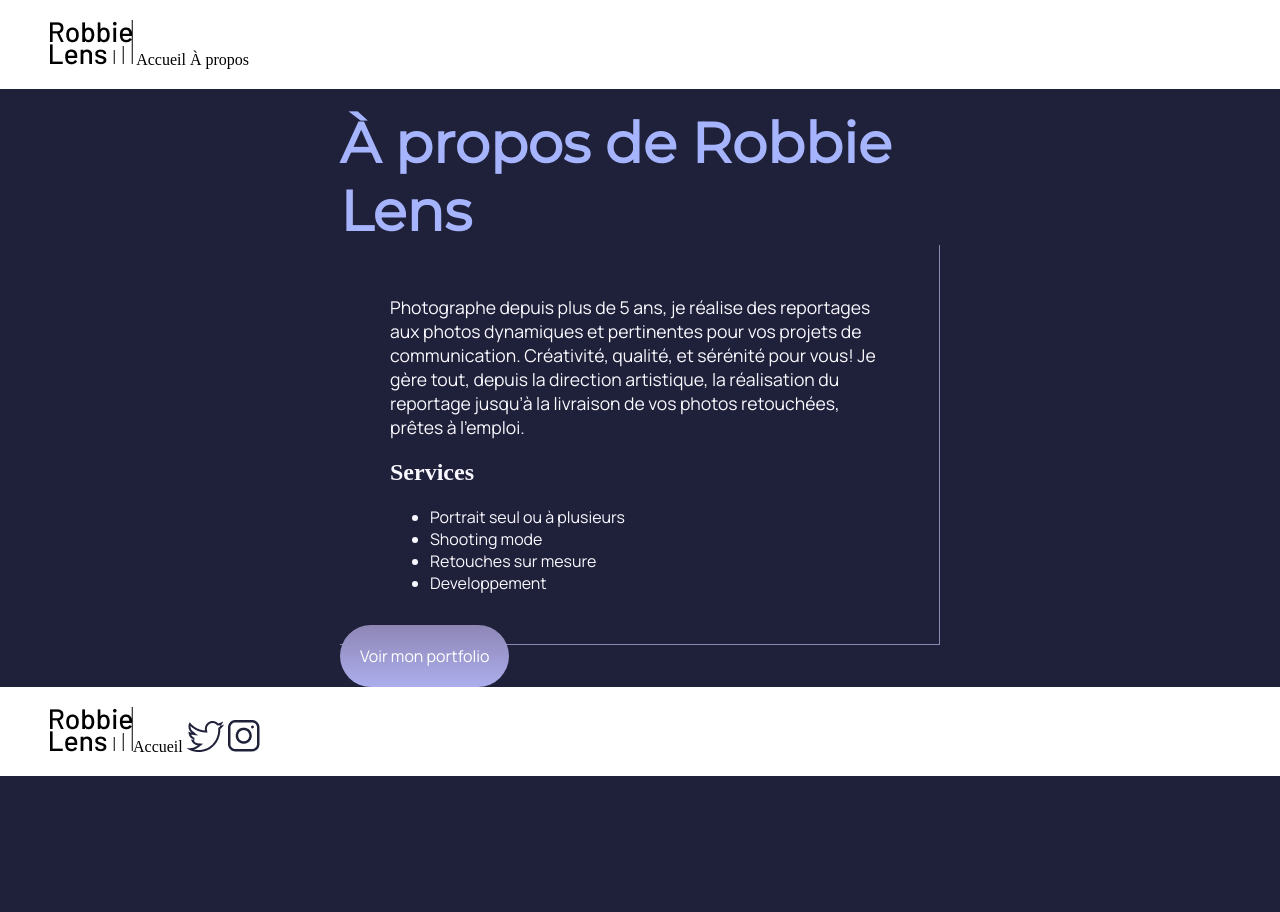
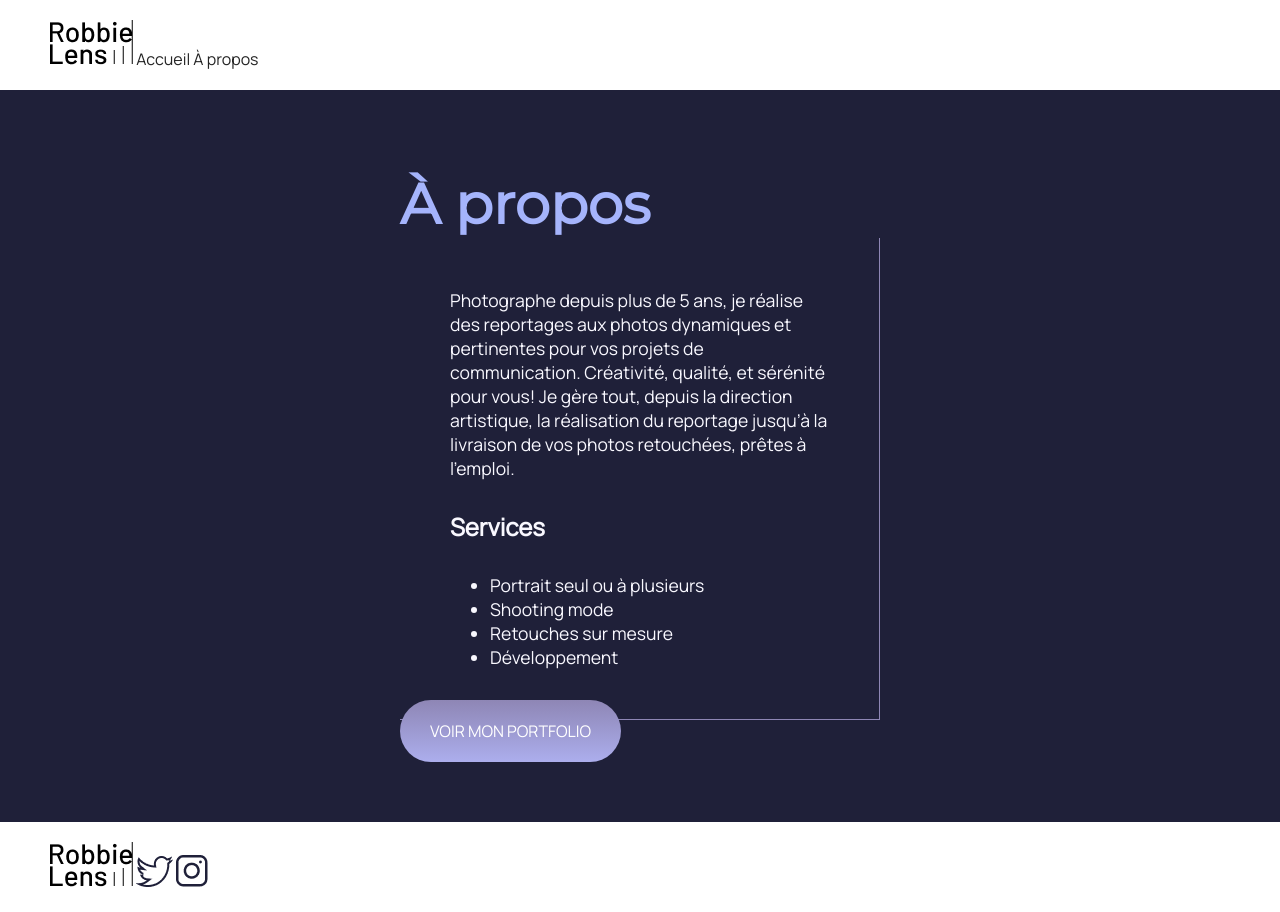
Before and after one commit to Balidriss/Openclassroom-Cr-ez-votre-site-web-avec-HTML5-et-CSS3-, a plain HTML site: page a-propos.html in a window 1280 px wide. Before the commit the page ends 800 px from the top, so only its background shows below. Drawn offline with Linux system fonts and the light colour scheme.

```diff
--- a/a-propos.html
+++ b/a-propos.html
@@ -2,14 +2,12 @@
 <html lang="fr">
 
 <head>
-    <meta charset="utf-8">
+    <meta charset="utf-8" >
     <title>À propos - Robbie Lens Photographie</title>
-    <link href="style.css" rel="stylesheet">
-    <link rel="preconnect" href="https://fonts.gstatic.com" crossorigin>
-<link href="https://fonts.googleapis.com/css2?family=Manrope&display=swap" rel="stylesheet">
+    <link href="style.css" rel="stylesheet" >
     <link rel="preconnect" href="https://fonts.googleapis.com">
     <link rel="preconnect" href="https://fonts.gstatic.com" crossorigin>
-<link href="https://fonts.googleapis.com/css2?family=Montserrat&display=swap" rel="stylesheet">
+    <link href="https://fonts.googleapis.com/css2?family=Manrope&family=Montserrat&display=swap" rel="stylesheet">
 </head>
 
 <body>
@@ -22,31 +20,42 @@
             <a href="a-propos.html">À propos</a>
         </nav>
     </header>
-<main id="a-propos-main">
+    <main class="a-propos-main">
         <section>
-    <h1>À propos de Robbie Lens</h1>
-
-    <div class="contenu">
+            <h1>À propos</h1>
+            <div class="carre-contenu">
                 <p>
-        Photographe depuis plus de 5 ans, je réalise des reportages aux photos dynamiques et pertinentes pour vos
-        projets de communication. Créativité, qualité, et sérénité pour vous! Je gère tout, depuis la direction
-        artistique, la réalisation du reportage jusqu’à la livraison de vos photos retouchées, prêtes à l’emploi.
+                    Photographe depuis plus de 5 ans, je réalise des reportages aux photos dynamiques et pertinentes
+                    pour
+                    vos
+                    projets de communication. Créativité, qualité, et sérénité pour vous! Je gère tout, depuis la
+                    direction
+                    artistique, la réalisation du reportage jusqu’à la livraison de vos photos retouchées, prêtes à
+                    l’emploi.
                 </p>
                 <h2>Services</h2>
                 <ul>
                     <li>Portrait seul ou à plusieurs</li>
                     <li>Shooting mode</li>
                     <li>Retouches sur mesure</li>
-        <li>Developpement</li>
+                    <li>Développement</li>
                 </ul>
             </div>
-    <a class="CTA" href="">Voir mon portfolio</a>
+            <div>
+                <a href="" class="cta">VOIR MON PORTFOLIO</a>
+            </div>
         </section>
     </main>
     <footer>
-    <a href="index.html"><img src="images/logo.png" alt="Logo Robbie Lens">Accueil</a>
-    <a target="_blank" href="https://twitter.com/"><img src="images/twitter.png" alt"icon twitter"></a>
-    <a target="_blank" href="https://www.instagram.com/"><img src="images/instagram.png" alt"icon instagram"></a>
+        <a href="index.html" class="lien-icone">
+            <img src="images/logo.png" alt="Logo Robbie Lens" >
+        </a>
+        <a target="_blank" href="https://twitter.com/" class="lien-icone">
+            <img src="images/twitter.png" alt="Logo Twitter" >
+        </a>
+        <a target="_blank" href="https://www.instagram.com/" class="lien-icone">
+            <img src="images/instagram.png" alt="Logo Instagram" >
+        </a>
     </footer>
 </body>
 
--- a/style.css
+++ b/style.css
@@ -3,95 +3,82 @@
 }
 
 body {
-    background-color: #1F2039;
+  font-family: 'Manrope', sans-serif;
   font-size: 1em;
+  background-color: #1f2039;
 }
 
-section {
-    padding: 20px;
+a {
+  color: #242424;
+  text-decoration: none;
+}
+
+em {
+  color: #a5b4fc;
+  font-style: normal;
 }
 
 h1 {
   font-size: 3.5em;
+  color: #a5b4fc;
   font-family: 'Montserrat', sans-serif;
-    color: #A5B4FC;
 }
 
-p {
-    font-size: 1.1em;
-    font-family: 'Manrope', sans-serif;
-
+h2 {
+  color: #f9f8ff;
 }
 
+p,
 li {
-    font-size: 1em;
-    font-family: 'Manrope', sans-serif;
+  font-size: 1.1em;
+  color: #f9f8ff;
 }
 
-a {
-    font-size: 1em;
-    color: black;
-    text-decoration-line: none;
+header,
+footer {
+  background-color: white;
+  padding: 20px 50px;
+}
+
+.cta {
+  background: linear-gradient(#8e86b5, #acaeed);
+  color: white;
+  border-radius: 50px;
+  padding: 20px 30px;
 }
 
 a:hover {
   text-decoration: underline;
 }
 
-em {
-    color: #A5B4FC;
-    font-style: normal;
+.cta:hover {
+  background: linear-gradient(#696484, #8788ba);
+  text-decoration: none;
 }
 
-p,
-h2,
-li {
-    color: #F9F8FF;
+.lien-icone:hover {
+  opacity: 0.5;
 }
 
-
-
-
-footer,
-header {
-    padding: 20px 50px;
-    color: #242424;
-    background-color: white;
+.carre-contenu {
+  border-right: 1px solid #8e86b5;
+  border-bottom: 1px solid #8e86b5;
+  padding: 50px;
 }
 
-footer img:hover,
-header img:hover {
-    opacity: 0.5;
-
+.carre-contenu h2 {
+  margin-top: 30px;
 }
 
-#a-propos-main {
-    width: 50%;
-    margin: 0 auto;
+.carre-contenu ul {
+  margin-top: 30px;
 }
 
-#a-propos-main h2,
-ul {
-    margin-top: 20px;
+section {
+  padding: 80px;
 }
 
-.CTA {
-    padding: 20px;
-    font-family: 'Manrope', sans-serif;
-    color: white;
-    background: linear-gradient(#8E86B5, #ACAEED);
-    border-radius: 50px;
+.a-propos-main {
+  width: 50%;
+  margin: auto;
 }
-
-.CTA:hover {
-    text-decoration: none;
-    background: linear-gradient(#696484, #8788BA);
-}
-
-.contenu {
-
-    padding: 50px;
-    border: solid 1px #8e86b5;
-    border-top: 0;
-    border-left: 0;
-}
```
Also changed, not shown: index.html (+20 -16 lines), images/accueil/element-1.png (added), images/accueil/element-2.png (added), images/accueil/element-3.png (added), images/accueil/element-4.png (added), images/accueil/element-5.png (added), images/accueil/element-6.png (added), images/robbie-lens.png. Lines whose indentation alone changed are shown as unchanged.
